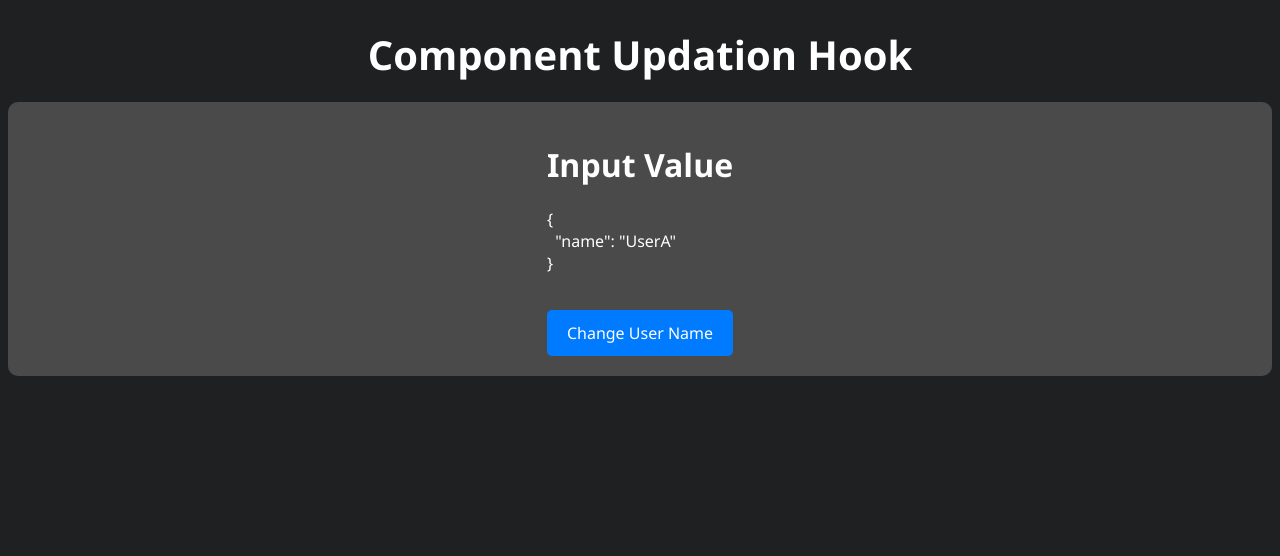
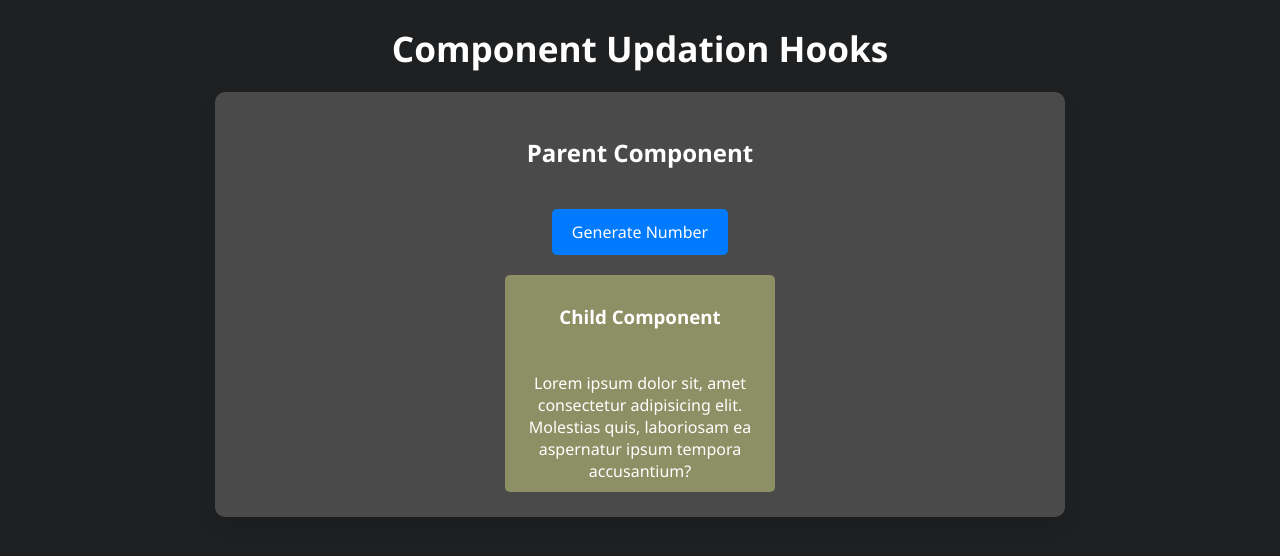
Before and after one commit to tee2490/AngularBasic, an Angular app: page / in a window 1280 px wide. Shown: the top 556 px of the page. Built offline with nearby package versions, Linux system fonts and the light colour scheme.

Commit message:
Section04 ngAfterContentInit()

```diff
--- a/src/app/app.component.css
+++ b/src/app/app.component.css
@@ -1,6 +1,5 @@
-h1 {
+/* h1 {
   text-align: center;
-  font-size: 2.5rem;
   margin-bottom: 20px;
 }
 
@@ -9,8 +8,10 @@ div {
   flex-direction: column;
   align-items: center;
   gap: 20px;
+  width: 40vw;
+  height: 60vh;
   margin: 0 auto;
-  padding: 20px;
+  padding: 15px;
   background-color: #4b4a4a;
   border-radius: 10px;
 }
@@ -18,10 +19,91 @@ div {
 button {
   padding: 12px 20px;
   background-color: #007bff;
-  color: var(--text-color);
+  color: #fff;
   border: none;
   border-radius: 5px;
-  font-family: var(--font-family);
+  font-size: 1rem;
+  cursor: pointer;
+  transition: background-color 0.3s ease;
+}
+
+button:hover {
+  background-color: #0056b3;
+}
+
+button:focus {
+  outline: none;
+  box-shadow: 0 0 5px #0056b3;
+} */
+/* h1 {
+  text-align: center;
+  margin-bottom: 20px;
+}
+
+div {
+  display: flex;
+  flex-direction: column;
+  align-items: center;
+  justify-content: space-between;
+  gap: 20px;
+  width: auto;
+  height: 60vh;
+  margin: 0 auto;
+  padding: 20px;
+  background-color: #4b4a4a;
+  border-radius: 10px;
+  box-shadow: 0 10px 20px rgba(0, 0, 0, 0.1);
+}
+
+button {
+  padding: 12px 20px;
+  background-color: #007bff;
+  color: #fff;
+  border: none;
+  border-radius: 5px;
+  font-size: 1rem;
+  cursor: pointer;
+  transition: background-color 0.3s ease;
+}
+
+button:hover {
+  background-color: #0056b3;
+}
+
+button:focus {
+  outline: none;
+  box-shadow: 0 0 5px #0056b3;
+} */
+
+h1 {
+  text-align: center;
+  margin-bottom: 20px;
+  font-size: 2.2rem;
+  color: #fff;
+}
+
+.parent-container {
+  display: flex;
+  flex-direction: column;
+  align-items: center;
+  justify-content: space-around;
+  gap: 20px;
+  width: 80%;
+  max-width: 800px;
+  height: auto;
+  margin: 0 auto;
+  padding: 25px;
+  background-color: #4b4a4a;
+  border-radius: 10px;
+  box-shadow: 0 10px 20px rgba(0, 0, 0, 0.1);
+}
+
+button {
+  padding: 12px 20px;
+  background-color: #007bff;
+  color: #fff;
+  border: none;
+  border-radius: 5px;
   font-size: 1rem;
   cursor: pointer;
   transition: background-color 0.3s ease;
@@ -35,3 +117,17 @@ button:focus {
   outline: none;
   box-shadow: 0 0 5px #0056b3;
 }
+
+app-test {
+  display: flex;
+  flex-direction: column;
+  align-items: center;
+  width: 100%;
+  text-align: center;
+}
+
+app-test h3 {
+  font-size: 1.5rem;
+  color: #fff;
+  margin-bottom: 15px;
+}
--- a/src/app/app.component.html
+++ b/src/app/app.component.html
@@ -1,5 +1,13 @@
-<h1>Component Updation Hook</h1>
-<div>
-  <app-test [user]="user"></app-test>
-  <button (click)="changeUserName()">Change User Name</button>
+<h1>Component Updation Hooks</h1>
+<div class="parent-container">
+  <h2>Parent Component</h2>
+  <button (click)="sendDataToChild()">Generate Number</button>
+
+  <app-test>
+    <h3>{{ dataFromParent }}</h3>
+    <div #contentWrapper>
+      Lorem ipsum dolor sit, amet consectetur adipisicing elit. Molestias quis,
+      laboriosam ea aspernatur ipsum tempora accusantium?
+    </div>
+  </app-test>
 </div>
--- a/src/app/app.component.ts
+++ b/src/app/app.component.ts
@@ -1,4 +1,4 @@
-import { Component } from '@angular/core';
+import { AfterContentInit, Component, DoCheck } from '@angular/core';
 import { RouterOutlet } from '@angular/router';
 import { TestComponent } from './test/test.component';
 
@@ -9,11 +9,18 @@ import { TestComponent } from './test/test.component';
   templateUrl: './app.component.html',
   styleUrl: './app.component.css',
 })
-export class AppComponent {
-  user = {
-    name: 'UserA',
-  };
-  changeUserName() {
-    this.user.name = 'UserB';
+export class AppComponent implements DoCheck {
+  dataFromParent: string = '';
+
+  // ngAfterContentInit(): void {
+  //   console.log('ngAfterContentInit() hook was invoked...');
+  // }
+  ngDoCheck(): void {
+    console.log('ngDoCheck() hook was invoked...');
+  }
+
+  sendDataToChild(): void {
+    let random = Math.floor(Math.random() * 10);
+    this.dataFromParent = 'Random number: ' + random;
   }
 }
--- a/src/app/test/test.component.css
+++ b/src/app/test/test.component.css
@@ -0,0 +1,11 @@
+.child-container {
+  display: flex;
+  flex-direction: column;
+  align-items: center;
+  margin: 0 auto;
+  background-color: #8d9064;
+  width: 250px;
+  height: auto;
+  border-radius: 5px;
+  padding: 10px;
+}
--- a/src/app/test/test.component.html
+++ b/src/app/test/test.component.html
@@ -1,4 +1,6 @@
-<div>
-  <h1>Input Value</h1>
-  <pre>{{ user | json }}</pre>
+<div class="child-container">
+  <h3>Child Component</h3>
+  <div #wrapper>
+    <ng-content></ng-content>
+  </div>
 </div>
--- a/src/app/test/test.component.ts
+++ b/src/app/test/test.component.ts
@@ -1,27 +1,26 @@
 import {
+  AfterContentInit,
   Component,
-  Input,
-  OnChanges,
-  SimpleChanges,
+  ContentChild,
   DoCheck,
+  ElementRef,
+  ViewChild,
 } from '@angular/core';
-import { CommonModule } from '@angular/common';
 
 @Component({
   selector: 'app-test',
   standalone: true,
-  imports: [CommonModule],
+  imports: [],
   templateUrl: './test.component.html',
   styleUrl: './test.component.css',
 })
-export class TestComponent implements DoCheck {
-  @Input() user: any;
-  private previousUserName: string | undefined;
+export class TestComponent implements AfterContentInit {
+  @ViewChild('wrapper') wrapper!: ElementRef;
+  @ContentChild('contentWrapper') content!: ElementRef;
 
-  ngDoCheck(): void {
-    if (this.user.name != this.previousUserName) {
-      this.previousUserName = this.user.name;
-      console.log('ngDoCheck called - User name changed to: ', this.user.name);
-    }
+  ngAfterContentInit(): void {
+    console.log('ngAfterContentInit() was invoked...');
+    console.log('ngAfterContentInit() - wrapper: ', this.wrapper);
+    console.log('ngAfterContentInit() - content: ', this.content);
   }
 }
```
